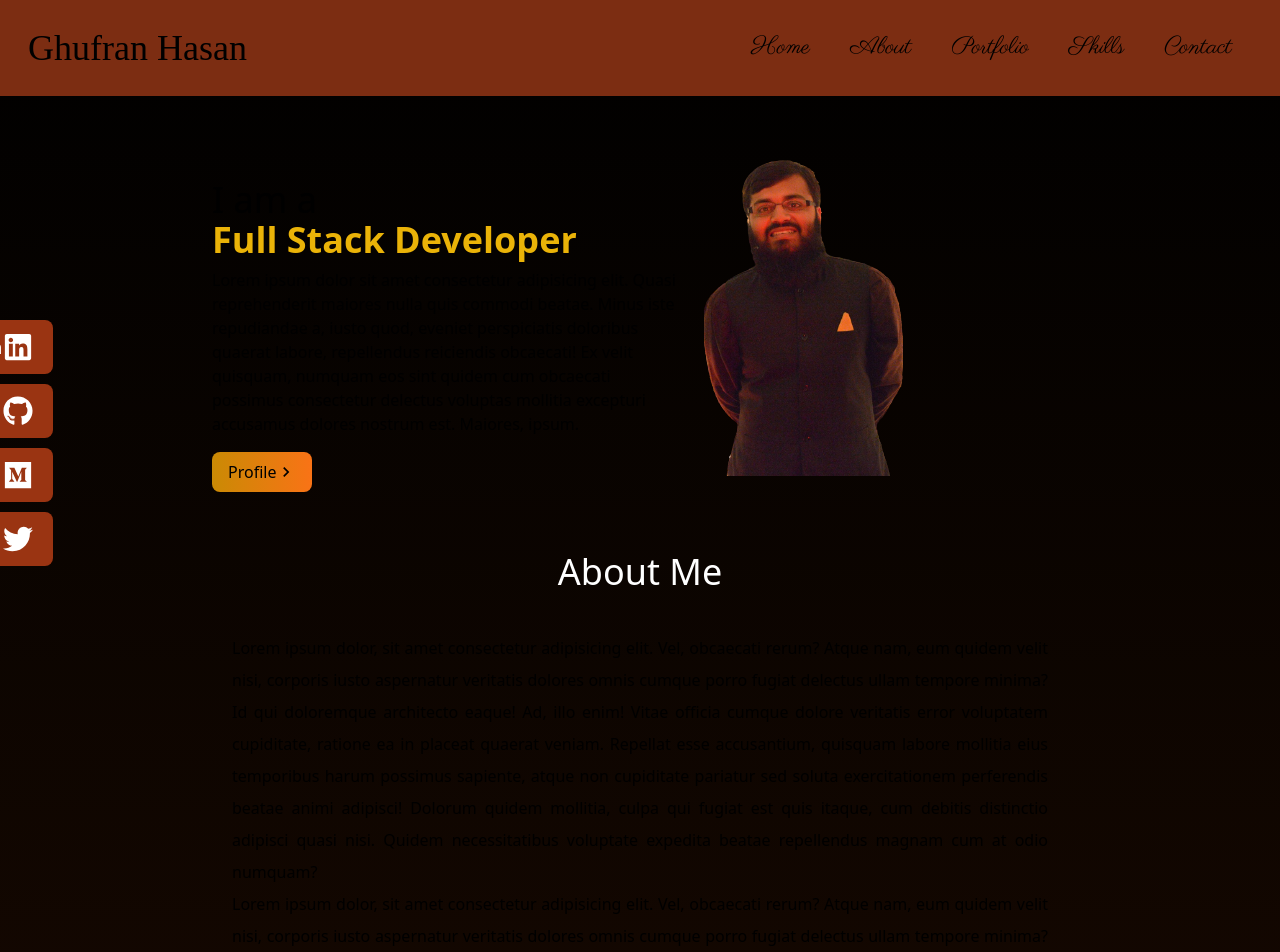
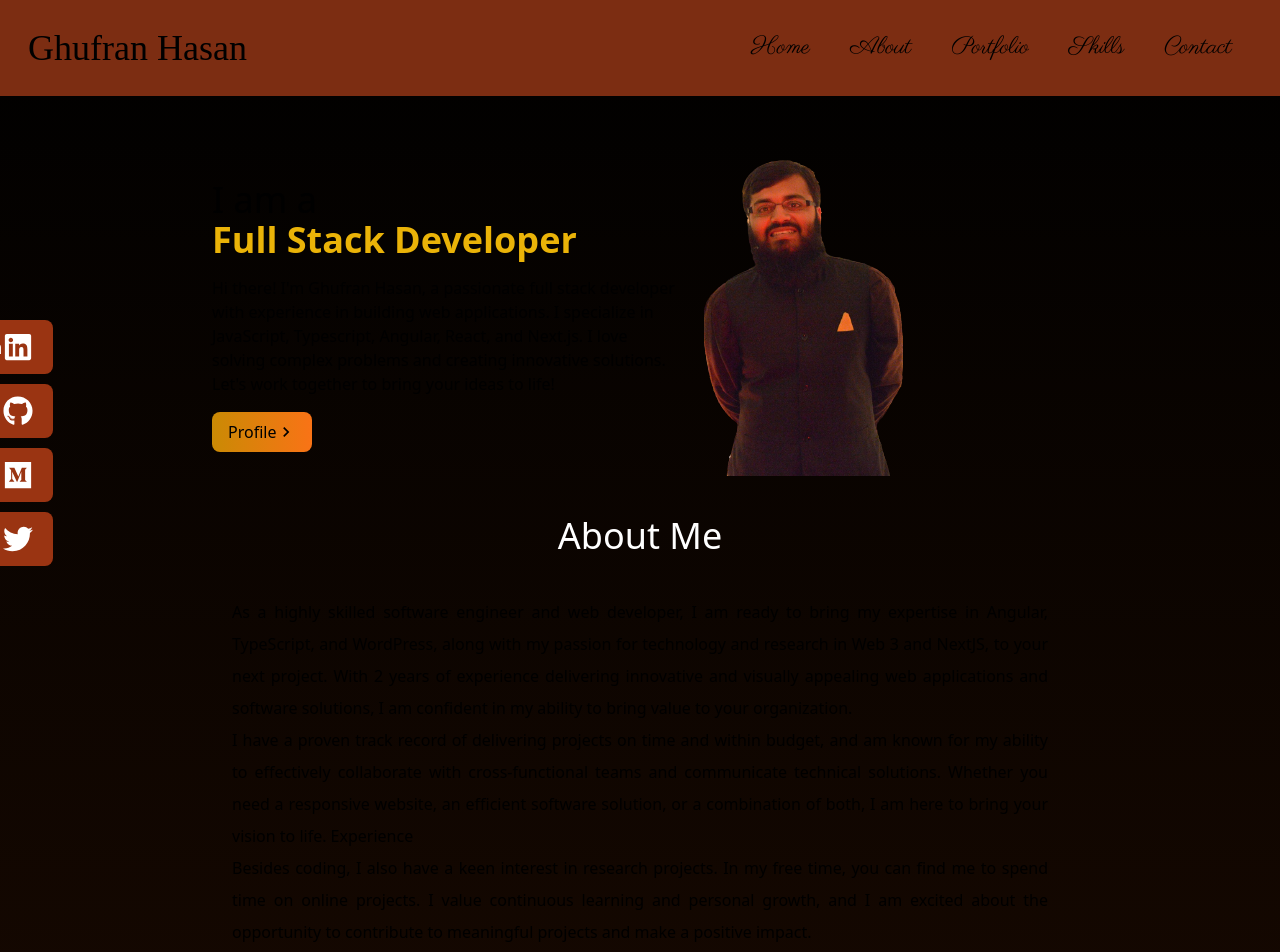
Before and after one commit to GhufranHasan/my-resume-portfolio, a Next.js app: page / in a window 1280 px wide. Shown: the top 952 px of the page. Built offline with nearby package versions, Linux system fonts and the light colour scheme; a web font is replaced by a local one.

Commit message:
minor updates - real text included

```diff
--- a/app/components/about.tsx
+++ b/app/components/about.tsx
@@ -2,36 +2,34 @@ import React from "react";
 
 export const About = () => {
   return (
-    <div className="flex items-center max-w-4xl mx-auto leading-8 text-justify" id="about">
+    <div
+      className="flex items-center max-w-4xl mx-auto leading-8 text-justify"
+      id="about"
+    >
       <div className="px-10 mt-10">
         <h1 className="text-center text-4xl text-white mb-10 ">About Me</h1>
         <p>
-          Lorem ipsum dolor, sit amet consectetur adipisicing elit. Vel,
-          obcaecati rerum? Atque nam, eum quidem velit nisi, corporis iusto
-          aspernatur veritatis dolores omnis cumque porro fugiat delectus ullam
-          tempore minima? Id qui doloremque architecto eaque! Ad, illo enim!
-          Vitae officia cumque dolore veritatis error voluptatem cupiditate,
-          ratione ea in placeat quaerat veniam. Repellat esse accusantium,
-          quisquam labore mollitia eius temporibus harum possimus sapiente,
-          atque non cupiditate pariatur sed soluta exercitationem perferendis
-          beatae animi adipisci! Dolorum quidem mollitia, culpa qui fugiat est
-          quis itaque, cum debitis distinctio adipisci quasi nisi. Quidem
-          necessitatibus voluptate expedita beatae repellendus magnam cum at
-          odio numquam?
+          As a highly skilled software engineer and web developer, I am ready to
+          bring my expertise in Angular, TypeScript, and WordPress, along with
+          my passion for technology and research in Web 3 and NextJS, to your
+          next project. With 2 years of experience delivering innovative and
+          visually appealing web applications and software solutions, I am
+          confident in my ability to bring value to your organization.
         </p>
         <p>
-          Lorem ipsum dolor, sit amet consectetur adipisicing elit. Vel,
-          obcaecati rerum? Atque nam, eum quidem velit nisi, corporis iusto
-          aspernatur veritatis dolores omnis cumque porro fugiat delectus ullam
-          tempore minima? Id qui doloremque architecto eaque! Ad, illo enim!
-          Vitae officia cumque dolore veritatis error voluptatem cupiditate,
-          ratione ea in placeat quaerat veniam. Repellat esse accusantium,
-          quisquam labore mollitia eius temporibus harum possimus sapiente,
-          atque non cupiditate pariatur sed soluta exercitationem perferendis
-          beatae animi adipisci! Dolorum quidem mollitia, culpa qui fugiat est
-          quis itaque, cum debitis distinctio adipisci quasi nisi. Quidem
-          necessitatibus voluptate expedita beatae repellendus magnam cum at
-          odio numquam?
+          I have a proven track record of delivering projects on time and within
+          budget, and am known for my ability to effectively collaborate with
+          cross-functional teams and communicate technical solutions. Whether
+          you need a responsive website, an efficient software solution, or a
+          combination of both, I am here to bring your vision to life.
+          Experience
+        </p>
+        <p>
+          Besides coding, I also have a keen interest in research projects. In
+          my free time, you can find me to spend time on online projects. I
+          value continuous learning and personal growth, and I am excited about
+          the opportunity to contribute to meaningful projects and make a
+          positive impact.
         </p>
       </div>
     </div>
--- a/app/components/homehero.tsx
+++ b/app/components/homehero.tsx
@@ -1,31 +1,44 @@
 import Image from "next/image";
 import React from "react";
-import { MdOutlineKeyboardArrowRight } from 'react-icons/md'
+import { MdOutlineKeyboardArrowRight } from "react-icons/md";
 
 export const HomeHero = () => {
   return (
     <section className="max-w-4xl mx-auto flex md:flex-row flex-col mt-16">
       {/* left starts here */}
       <div className="p-5 max-w-lg">
-        <h1 className="mb-2">I am a <br/><span className="font-bold text-yellow-500">Full Stack Developer</span></h1>
-        <p className="mb-4">
-          Lorem ipsum dolor sit amet consectetur adipisicing elit. Quasi
-          reprehenderit maiores nulla quis commodi beatae. Minus iste
-          repudiandae a, iusto quod, eveniet perspiciatis doloribus quaerat
-          labore, repellendus reiciendis obcaecati! Ex velit quisquam, numquam
-          eos sint quidem cum obcaecati possimus consectetur delectus voluptas
-          mollitia excepturi accusamus dolores nostrum est. Maiores, ipsum.
+        <h1 className="mb-2">
+          I am a <br />
+          <span className="font-bold text-yellow-500">
+            Full Stack Developer
+          </span>
+        </h1>
+        <p className="my-4">
+          Hi there! I'm Ghufran Hasan, a passionate full stack developer with
+          experience in building web applications. I specialize in JavaScript,
+          Typescript, Angular, React, and Next.js. I love solving complex
+          problems and creating innovative solutions. Let's work together to
+          bring your ideas to life!
         </p>
         <button className="group flex items-center bg-gradient-to-r from-yellow-600 to-orange-500 hover:from-black hover:to-amber-950 py-2 px-4 rounded-lg">
           Profile
-          <MdOutlineKeyboardArrowRight size={20} className="group-hover:rotate-90 duration-500" />
+          <MdOutlineKeyboardArrowRight
+            size={20}
+            className="group-hover:rotate-90 duration-500"
+          />
         </button>
       </div>
       {/* left ends here */}
       {/* right starts here */}
       <div className="">
         {/* <Image src={} alt="my image" /> */}
-        <img src="my_pic.png" alt="My picture solo" width={800} height={800} className="md:w-full w-1/2 mx-auto" />
+        <img
+          src="my_pic.png"
+          alt="My picture solo"
+          width={800}
+          height={800}
+          className="md:w-full w-1/2 mx-auto"
+        />
       </div>
       {/* right ends here */}
     </section>
```
